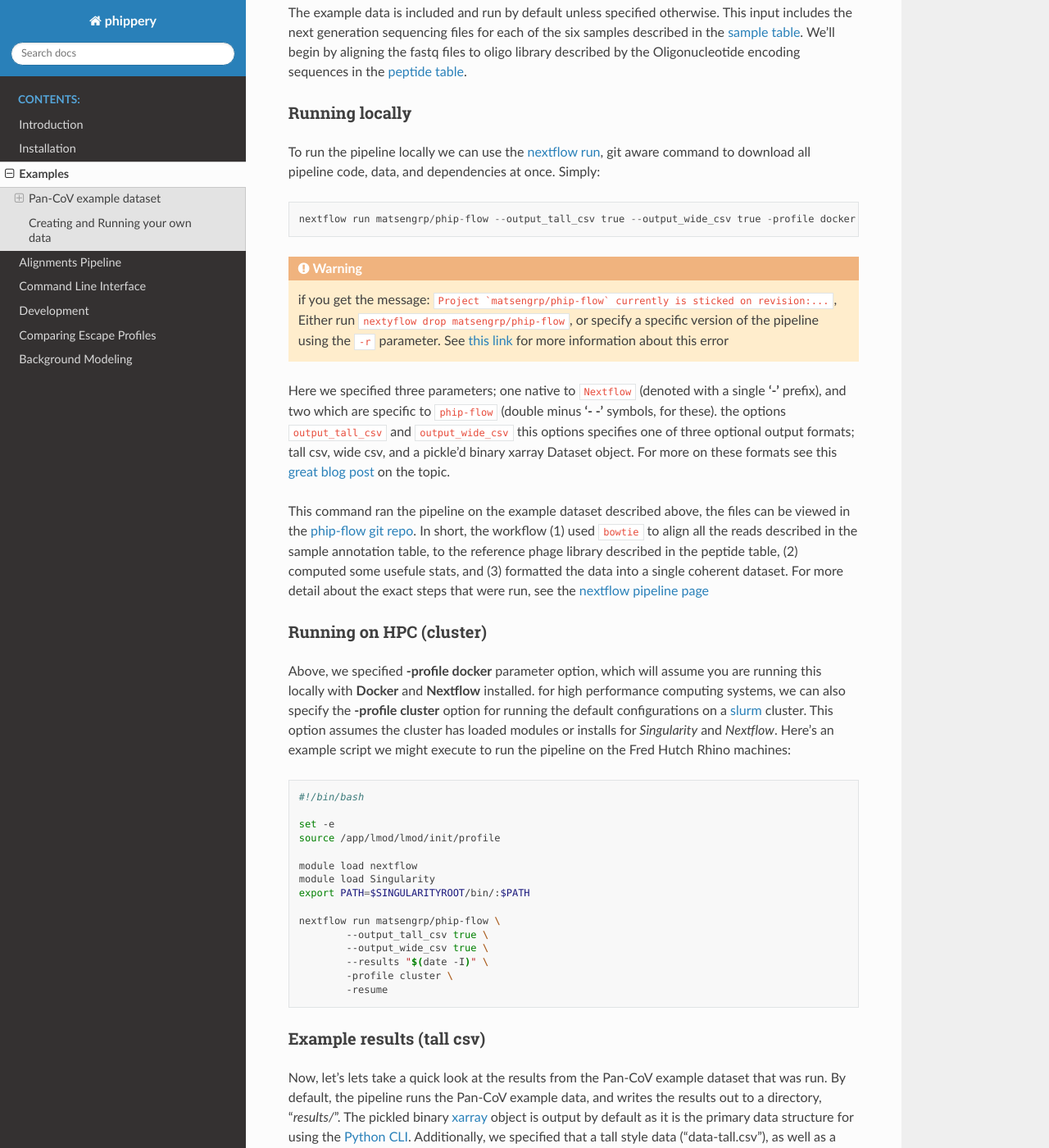
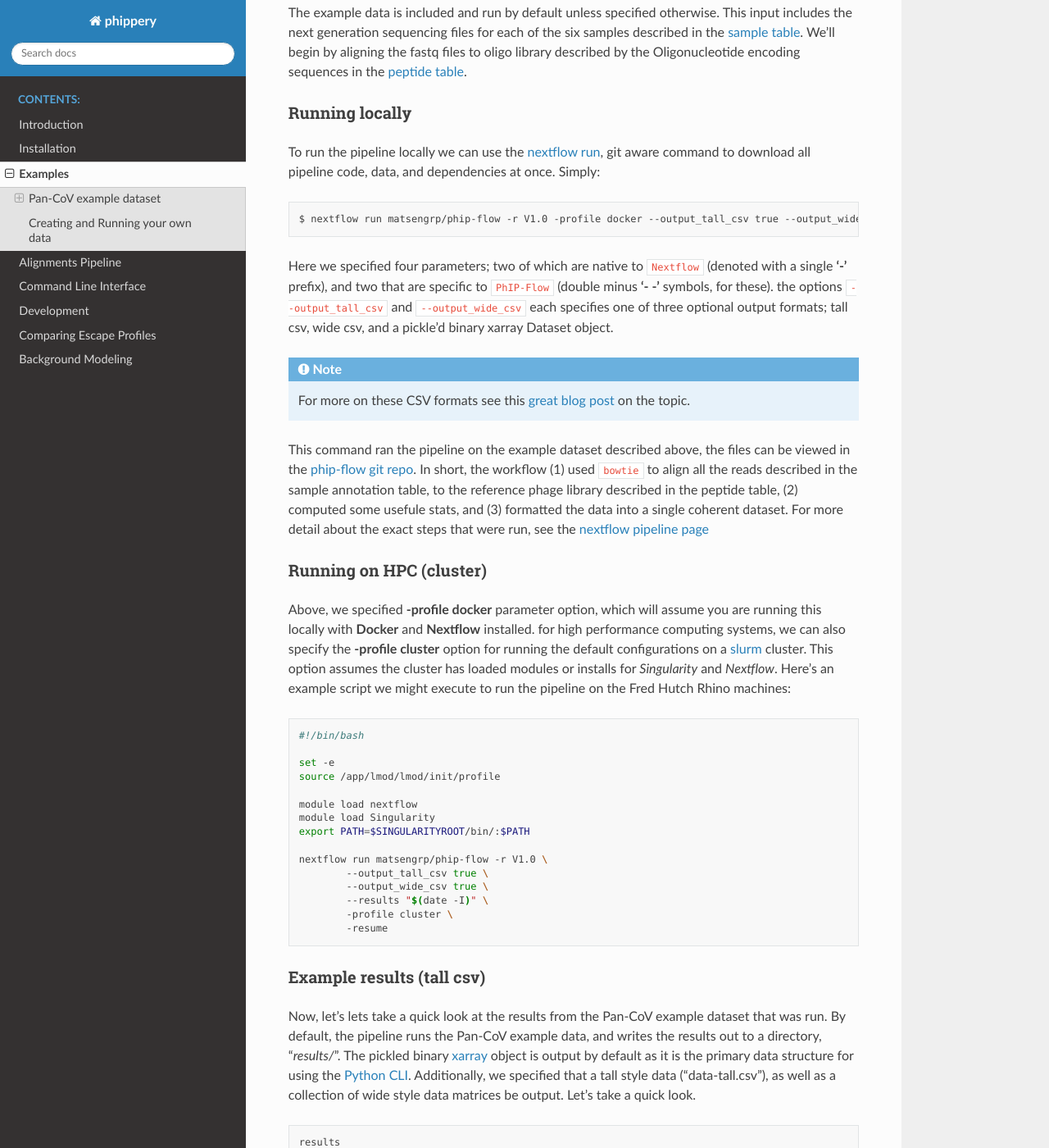
Before and after one commit to matsengrp/phippery, a Sphinx documentation site: the page built from docs/examples.rst, in a window 1280 px wide and 1400 px high, scrolled down 673 px. Shown: the whole window at 82% size. Built offline with Sphinx 7.4.7 and the Read the Docs theme 2.0.0, drawn with Linux system fonts in a browser that asks for light colours.

Commit message:
final cleanup V1

```diff
--- a/docs/examples.rst
+++ b/docs/examples.rst
@@ -56,23 +56,18 @@ git aware command to download all pipeline code, data, and dependencies at once.
 Simply:
 ::
 
-    nextflow run matsengrp/phip-flow --output_tall_csv true --output_wide_csv true -profile docker
+    $ nextflow run matsengrp/phip-flow -r V1.0 -profile docker --output_tall_csv true --output_wide_csv true
 
-.. warning::
-    if you get the message:
-    ``Project `matsengrp/phip-flow` currently is sticked on revision:...``,
-    Either run ``nextyflow drop matsengrp/phip-flow``, or
-    specify a specific version of the pipeline using the ``-r`` parameter.
-    See `this link <https://nf-co.re/usage/troubleshooting#warning-about-sticked-on-revision>`_ for more information about this error
+Here we specified four parameters; two of which are native to ``Nextflow``
+(denoted with a single **'-'** prefix), and two that are specific to
+``PhIP-Flow`` (double minus **'- -'** symbols, for these).
+the options ``--output_tall_csv`` and ``--output_wide_csv`` each specifies one
+of three optional output formats; tall csv, wide csv, and a pickle'd
+binary xarray Dataset object.
 
-Here we specified three parameters; one native to ``Nextflow``
-(denoted with a single **'-'** prefix), and two which are specific to
-``phip-flow`` (double minus **'- -'** symbols, for these).
-the options ``output_tall_csv`` and ``output_wide_csv`` this options specifies one
-of three optional output formats; tall csv, wide csv, and a pickle'd
-binary xarray Dataset object. For more on these formats see this
-`great blog post <https://medium.com/w2hds/wide-tall-data-formats-423331ab5991>`_
-on the topic.
+.. note:: For more on these CSV formats see this
+    `great blog post <https://medium.com/w2hds/wide-tall-data-formats-423331ab5991>`_
+    on the topic.
 
 This command ran the pipeline on the example dataset
 described above, the files can be viewed in the
@@ -109,7 +104,7 @@ the pipeline on the Fred Hutch Rhino machines:
     module load Singularity
     export PATH=$SINGULARITYROOT/bin/:$PATH
 
-    nextflow run matsengrp/phip-flow \
+    nextflow run matsengrp/phip-flow -r V1.0 \
             --output_tall_csv true \
             --output_wide_csv true \
             --results "$(date -I)" \
@@ -305,7 +300,7 @@ to the ``run`` command:
     module load Singularity
     export PATH=$SINGULARITYROOT/bin/:$PATH
 
-    nextflow run matsengrp/phip-flow \
+    nextflow run matsengrp/phip-flow -r V1.0 \
             --sample_table sample_table.csv \
             --peptide_table peptide_table.csv \
             --output_tall_csv true \
```
